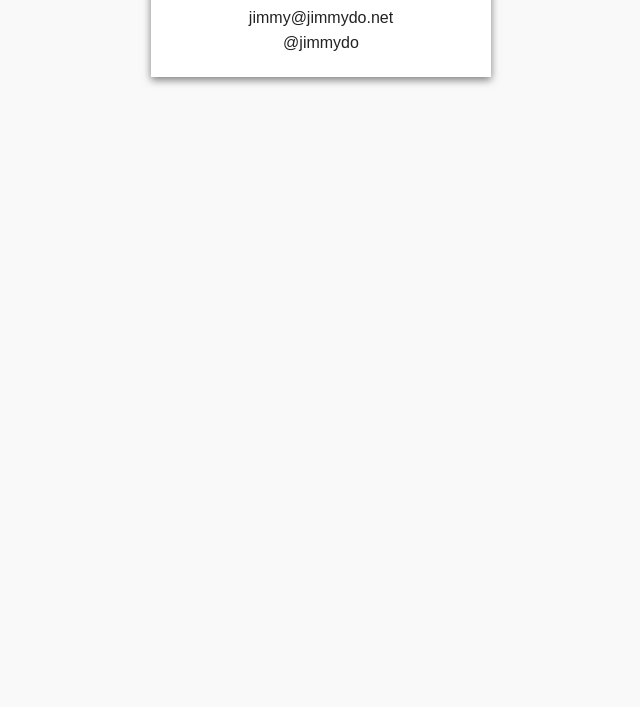
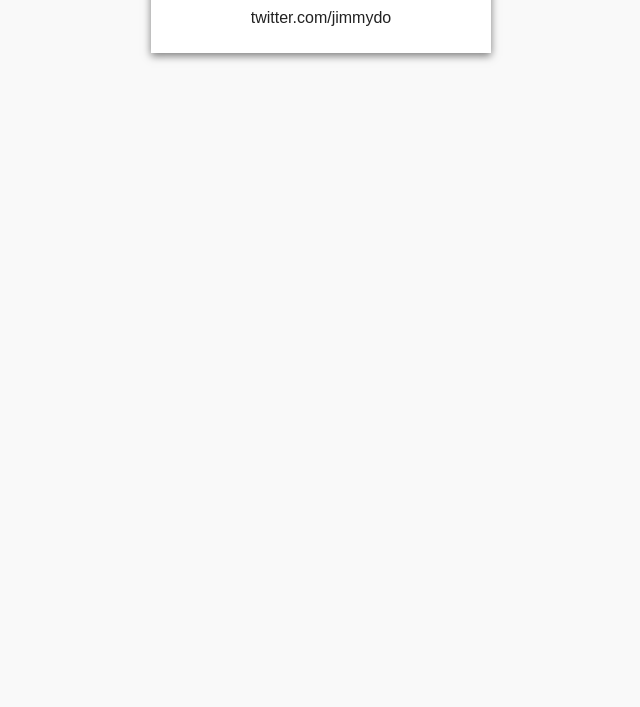
Before and after one commit to jimmydo/jimmydo.github.com, a plain HTML site: page index.html in a window 1280 px wide. Shown: the part 93-800 px from the top of the page, without its empty margins (319-959 px from the left). Drawn offline with Linux system fonts and the light colour scheme.

Commit message:
Change contact info

```diff
--- a/index.html
+++ b/index.html
@@ -13,8 +13,7 @@
 <div id="container">
   <h1>Jimmy Do</h1>
   <ul>
-    <li><a href="mailto:jimmy@jimmydo.net">jimmy@jimmydo.net</a></li>
-    <li><a href="http://twitter.com/jimmydo">@jimmydo</a></li>
+    <li><a href="http://twitter.com/jimmydo">twitter.com/jimmydo</a></li>
   </ul>
 </div>
 </body>
```
